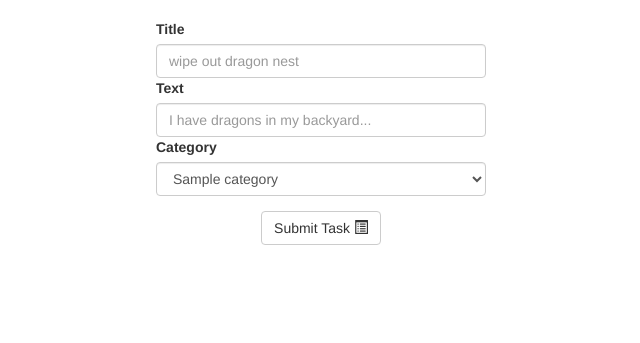
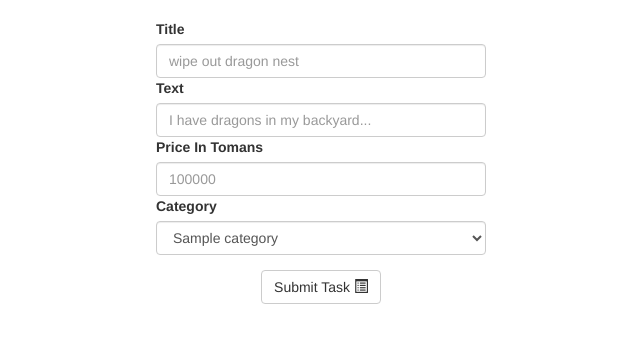
Before and after one commit to mehranakk/taskrabbit, a Django app: page /new_task/ in a window 1280 px wide. Shown: the part 51-394 px from the top of the page, without its empty margins (319-959 px from the left). Run offline with Django 3.2, Linux system fonts and the light colour scheme; a user stored in the database is signed in; tables that the repository leaves empty hold one stand-in row (values such as "Sample post"); some libraries are stand-ins or nearby versions.

Commit message:
price for tasks and dummy payment page added

```diff
--- a/catalogue/forms.py
+++ b/catalogue/forms.py
@@ -21,7 +21,7 @@ class NewProfileForm(forms.Form):
 class NewTaskForm(forms.ModelForm):
     class Meta:
         model = Task
-        fields = ['title', 'text', 'category',]
+        fields = ['title', 'text', 'category', 'price', ]
 
 
 class CommentForm(forms.ModelForm):
--- a/catalogue/models.py
+++ b/catalogue/models.py
@@ -34,6 +34,7 @@ class Task(models.Model):
     upload_date = models.DateTimeField("Upload Date")
     category = models.ForeignKey(Category)
     location = models.CharField(max_length=50, blank=True, null=True)
+    price = models.PositiveIntegerField(verbose_name='Price', default=0)
     STATUS_STATE_CHOICES = (
         ('N', 'New'),
         ('A', 'Assigned'),
--- a/catalogue/templates/new_task.html
+++ b/catalogue/templates/new_task.html
@@ -24,6 +24,8 @@
                     <input class="form-control" type="text" id="id_title" name="title" placeholder="wipe out dragon nest" />
                     <label for="id_text">Text</label>
                     <input class="form-control" type="text" id="id_text" name="text" placeholder="I have dragons in my backyard..." />
+                    <label for="id_price">Price In Tomans</label>
+                    <input class="form-control" type="text" id="id_price" name="price" placeholder="100000" />
                     <label for="id_category">Category</label>
                     <select id="id_category" name="category" class="form-control">
                         {% for category in categories %}
--- a/catalogue/templates/task.html
+++ b/catalogue/templates/task.html
@@ -14,6 +14,9 @@
             <div class="text-center">
                 <h4>{{ task.title }}</h4>
             </div>
+            <div class="text-center">
+                <h4>{{ task.price }} Tomans</h4>
+            </div>
             <div>
                 {{ task.text }}
             </div>
--- a/catalogue/views.py
+++ b/catalogue/views.py
@@ -206,6 +206,14 @@ def comment_employee(request, employee_id):
 
 
 @login_required
+def payment(request, task_request_id):
+    employer = MyUser.objects.get(user=request.user)
+    task_request = TaskRequest.objects.get(id=task_request_id)
+    task = task_request.task
+    return render_to_response('payment.html', {'employee': task_request.employee, 'price': task.price, 'task_request':task_request}, context_instance=RequestContext(request))
+
+
+@login_required
 def new_task(request):
     employer = MyUser.objects.get(user=request.user)
     if request.method == "POST":
@@ -214,7 +222,8 @@ def new_task(request):
             title = form.cleaned_data['title']
             text = form.cleaned_data['text']
             category = form.cleaned_data['category']
-            task = Task.objects.create(employer=employer, title=title, text=text, upload_date=datetime.now(), category=category, status='N')
+            price = form.cleaned_data['price']
+            task = Task.objects.create(employer=employer, title=title, price=price, text=text, upload_date=datetime.now(), category=category, status='N')
             task.save()
 
         return HttpResponseRedirect('/')
--- a/taskrabbit/urls.py
+++ b/taskrabbit/urls.py
@@ -1,6 +1,6 @@
 from django.conf.urls import include, url
 from django.contrib import admin
-from catalogue.views import home, take_task, new_task, profile, history, comments, edit, signup, search, browse, manage_task_requests, accept_request, done_task, comment_employee
+from catalogue.views import home, take_task, new_task, profile, history, comments, edit, signup, search, browse, manage_task_requests, accept_request, done_task, comment_employee, payment
 
 urlpatterns = [
     url(r'^category/(?P<category>[A-Za-z0-9_\-]+)/$', browse, name='browse'),
@@ -15,6 +15,7 @@ urlpatterns = [
     url(r'^new_task/$', new_task),
     url(r'^accept_request/(?P<task_request_id>[0-9]+)/$', accept_request),
     url(r'^done_task/(?P<task_id>[0-9]+)/$', done_task),
+    url(r'^payment/(?P<task_request_id>[0-9]+)/$', payment),
     url(r'^comment_employee/(?P<employee_id>[0-9]+)/$', comment_employee),
     url(r'^accounts/profile/$', profile),
     url(r'^accounts/history/$', history),
```
Also changed, not shown: catalogue/templates/manage_task_requests.html (+4 -4 lines), catalogue/templates/payment.html (added, +28 -0 lines), catalogue/migrations/0004_task_price.py (added).
